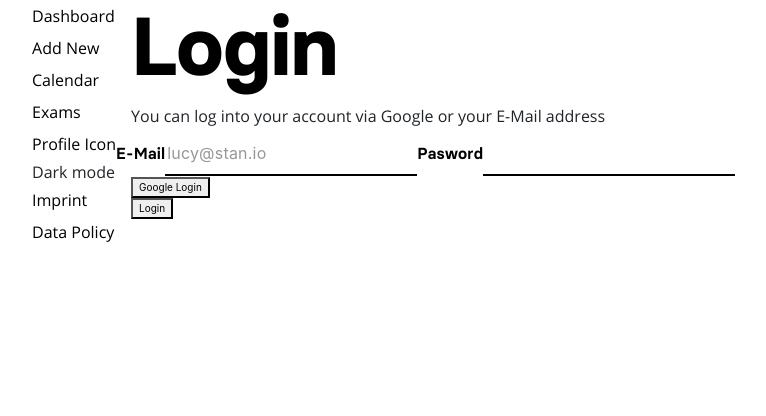
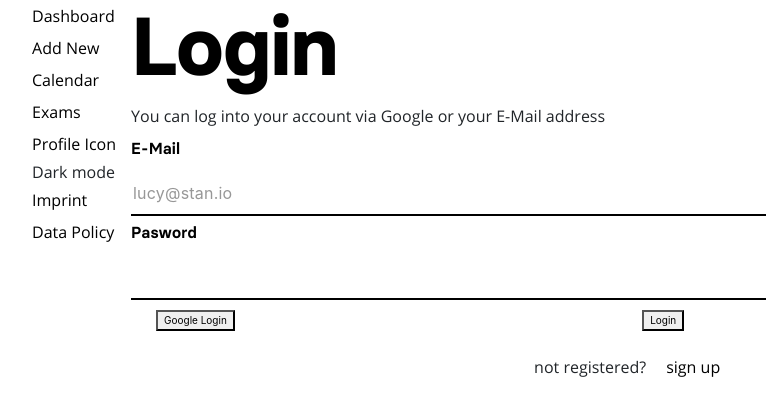
Before and after one commit to NatashaTroth/STAN, a React (Create React App) app in the folder client/: page /login in a window 1280 px wide. Shown: the top 416 px of the page, without its empty margins (8-774 px from the left). Built offline with nearby package versions, Linux system fonts and the light colour scheme.

Commit message:
extract: components for login page

```diff
--- a/client/src/App.scss
+++ b/client/src/App.scss
@@ -21,3 +21,9 @@
 
 // Components
 @import "components/add-new/add-new";
+@import "components/login/login";
+
+// Subcomponents
+@import "components/input/input";
+@import "components/label/label";
+@import "components/button/button";
--- /dev/null
+++ b/client/src/components/login/Login.js
@@ -0,0 +1,52 @@
+import React, { useState } from "react"
+// --------------------------------------------------------------
+
+// components
+import Input from "../../components/input/Input"
+import Label from "../../components/label/Label"
+import Button from "../../components/button/Button"
+
+function Login() {
+  const [email, setEmail] = useState("")
+  const [password, setPassword] = useState("")
+
+  const handleSubmit = evt => {
+    evt.preventDefault()
+  }
+
+  return (
+    <form onSubmit={handleSubmit} className="login__form">
+      <Label for="email" text="E-Mail"></Label>
+      <Input
+        type="email"
+        name="email"
+        placeholder="lucy@stan.io"
+        value={email}
+        maxLength={50}
+        onChange={evt => setEmail(evt.target.value.slice(0, 50))}
+      />
+
+      <Label for="password" text="Pasword"></Label>
+      <Input
+        type="password"
+        name="password"
+        placeholder=""
+        value={password}
+        maxLength={30}
+        onChange={evt => setPassword(evt.target.value.slice(0, 30))}
+      />
+
+      <div className="login__form__buttons">
+        <div className="col-md-6 login__button-left">
+          <Button variant="button" text="Google Login" />
+        </div>
+
+        <div className="col-md-6 login__button-right">
+          <Button variant="button" text="Login" />
+        </div>
+      </div>
+    </form>
+  )
+}
+
+export default Login
--- a/client/src/pages/login-page/LoginPage.js
+++ b/client/src/pages/login-page/LoginPage.js
@@ -1,61 +1,26 @@
-import React, { useState } from "react"
+import React from "react"
 // --------------------------------------------------------------
 
 // components
-import Input from "../../components/input/Input"
-import Label from "../../components/label/Label"
-import Button from "../../components/button/Button"
+import LoginForm from "../../components/login/Login"
 
 function LoginPage() {
-  const [email, setEmail] = useState("")
-  const [password, setPassword] = useState("")
-
-  const handleSubmit = evt => {
-    evt.preventDefault()
-  }
-
   return (
     <div className="login">
       <div className="container-fluid">
         <div className="row">
           <div className="col-md-12">
-            <h2 className="login-page__heading">Login</h2>
-            <p className="login-page__sub-heading">
+            <h2 className="login__heading">Login</h2>
+            <p className="login__sub-heading">
               You can log into your account via Google or your E-Mail address
             </p>
           </div>
-          <div className="row">
-            <div className="col-md-12">
-              <form onSubmit={handleSubmit} className="login__form">
-                <Label for="email" text="E-Mail"></Label>
-                <Input
-                  type="email"
-                  name="email"
-                  placeholder="lucy@stan.io"
-                  value={email}
-                  maxLength={50}
-                  onChange={evt => setEmail(evt.target.value.slice(0, 50))}
-                />
+          <div className="col-md-12">
+            <LoginForm />
+          </div>
 
-                <Label for="password" text="Pasword"></Label>
-                <Input
-                  type="password"
-                  name="password"
-                  placeholder=""
-                  value={password}
-                  maxLength={30}
-                  onChange={evt => setPassword(evt.target.value.slice(0, 30))}
-                />
-
-                <div className="col-md-6 login__button-left">
-                  <Button variant="button" text="Google Login" />
-                </div>
-
-                <div className="col-md-6 login__button-right">
-                  <Button variant="button" text="Login" />
-                </div>
-              </form>
-            </div>
+          <div className="col-md-12 login__redirect-signup">
+            <p>not registered?</p> <a href="/signup"> sign up</a>
           </div>
         </div>
       </div>
--- a/client/src/pages/login-page/_login-page.scss
+++ b/client/src/pages/login-page/_login-page.scss
@@ -0,0 +1,19 @@
+.login {
+  &__form {
+    display: flex;
+    flex-direction: column;
+
+    &__buttons {
+      display: flex;
+      padding: 10px;
+    }
+  }
+  &__redirect-signup {
+    display: flex;
+    justify-content: center;
+    p,
+    a {
+      padding: 10px; // TODO: nur zum Anschauen, später ändern!
+    }
+  }
+}
```
Also changed, not shown: client/src/components/login/_login.scss (added).
